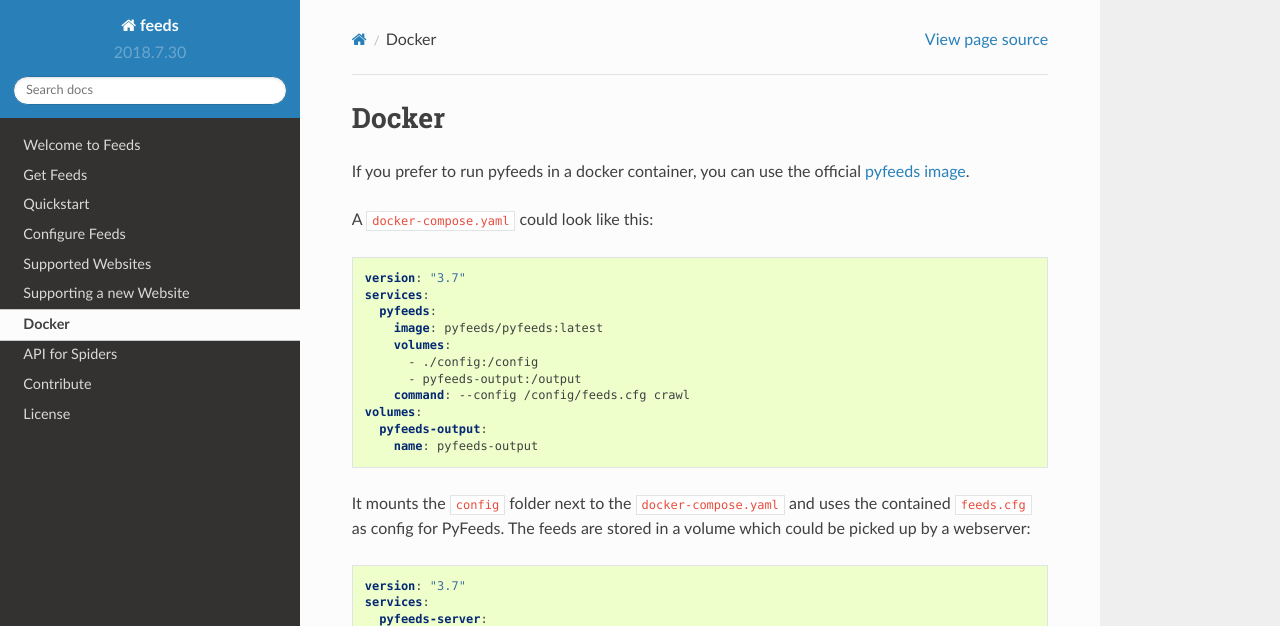
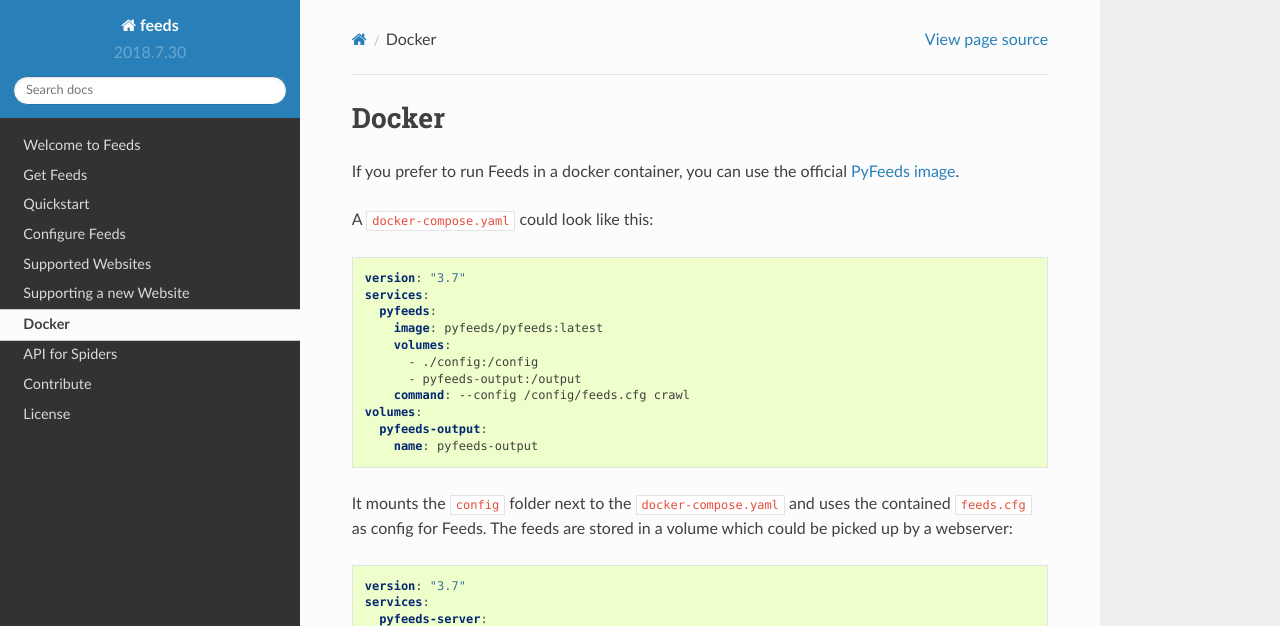
Before and after one commit to PyFeeds/PyFeeds, a Sphinx documentation site: the page built from docs/docker.rst, in a window 1280 px wide and 1060 px high. Shown: the top 626 px of the window. Built offline with Sphinx 7.4.7 and the Read the Docs theme 2.0.0, drawn with Linux system fonts in a browser that asks for light colours.

Commit message:
Use "Feeds" consistently.

```diff
--- a/docs/docker.rst
+++ b/docs/docker.rst
@@ -3,7 +3,8 @@
 Docker
 ==========
 
-If you prefer to run pyfeeds in a docker container, you can use the official `pyfeeds image <https://hub.docker.com/r/pyfeeds/pyfeeds/>`_.
+If you prefer to run Feeds in a docker container, you can use the official
+`PyFeeds image <https://hub.docker.com/r/pyfeeds/pyfeeds/>`_.
 
 A ``docker-compose.yaml`` could look like this:
 
@@ -22,7 +23,7 @@
         name: pyfeeds-output
 
 It mounts the ``config`` folder next to the ``docker-compose.yaml`` and uses
-the contained ``feeds.cfg`` as config for PyFeeds. The feeds are stored in a
+the contained ``feeds.cfg`` as config for Feeds. The feeds are stored in a
 volume which could be picked up by a webserver:
 
 .. code-block:: yaml
@@ -39,5 +40,7 @@
         external: true
         name: pyfeeds-output
 
-Now any other container in the same docker network (f.e. a ttrss server) could access the feeds (f.e. http://pyfeeds-server/theoatmeal.com/feed.atom).
-Add a port mapping in case you want to allow access from outside the container's docker network.
+Now any other container in the same docker network (f.e. a ttrss server) could
+access the feeds (f.e. http://pyfeeds-server/theoatmeal.com/feed.atom).  Add a
+port mapping in case you want to allow access from outside the container's
+docker network.
```
